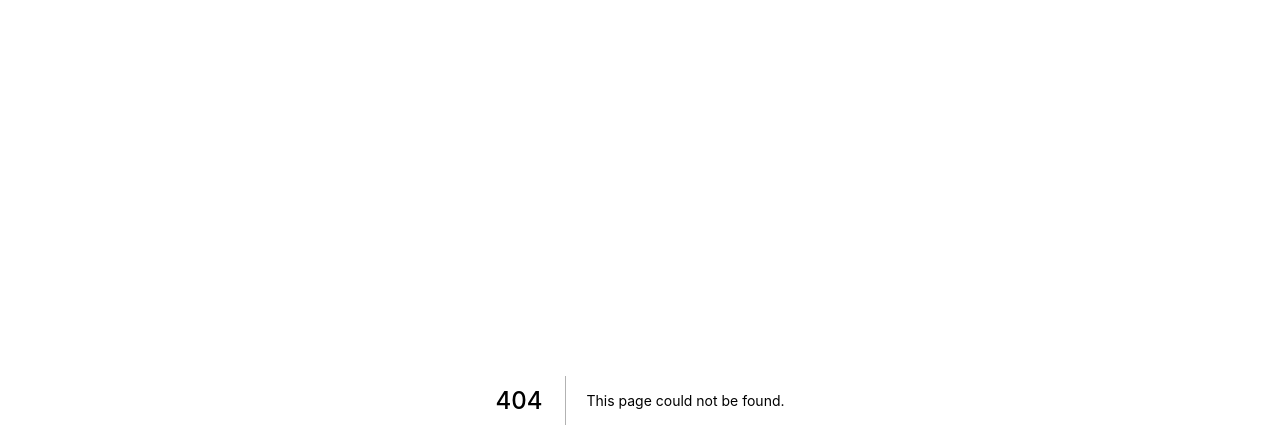
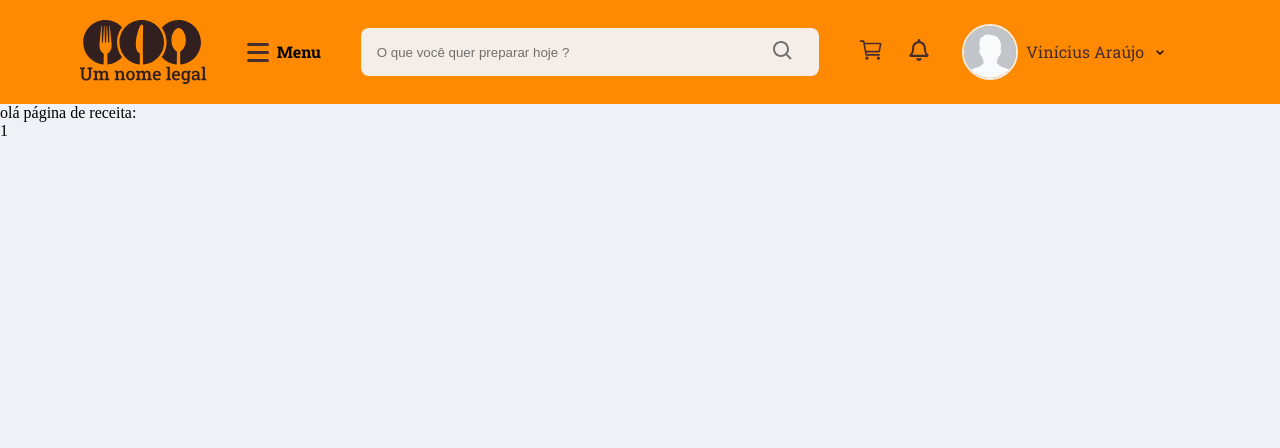
Before and after one commit to viniciuswz/site-de-receita-front-web, a Next.js app in the folder web/site-de-receitas/: page /receita/1 in a window 1280 px wide. Before the commit this address had no page. Shown: the top 448 px of the page. Built offline with nearby package versions, Linux system fonts and the light colour scheme.

Commit message:
feature(header): initial structure to Header

```diff
--- a/web/site-de-receitas/src/components/commom/Header/index.tsx
+++ b/web/site-de-receitas/src/components/commom/Header/index.tsx
@@ -1,10 +1,58 @@
-import { Container } from './styles';
+import Logo from '@/assets/images/logo.svg';
+
+import { BiSearch, BiChevronDown } from 'react-icons/bi';
+import { IoCartOutline } from 'react-icons/io5';
+import { FaRegBell } from 'react-icons/fa';
+
+import {
+  Container,
+  Content,
+  ButtonMenu,
+  SearchContainer,
+  MyAccountHeaderContainer,
+  MyAccountProfile,
+} from './styles';
 
 const Header: React.FC = () => {
   return (
-    <Container>
-      <p>Olá header Teste CI de novo</p>
-    </Container>
+    <Content>
+      <Container>
+        <Logo />
+        <ButtonMenu>
+          <div>
+            <span />
+            <span />
+            <span />
+          </div>
+          <span>Menu</span>
+        </ButtonMenu>
+        <SearchContainer>
+          <input type="text" placeholder="O que você quer preparar hoje ?" />
+          <button type="button">
+            <BiSearch size={24} color="#707070" />
+          </button>
+        </SearchContainer>
+        <MyAccountHeaderContainer>
+          <div>
+            <a href="#">
+              <IoCartOutline color="#472e2e" size={26} />
+            </a>
+            <a href="#">
+              <FaRegBell color="#472e2e" size={22} />
+            </a>
+          </div>
+          <MyAccountProfile>
+            <a href="#">
+              <div>
+                <img src="/images/default-profile.png" alt="" />
+              </div>
+              <span>Vinícius Araújo</span>
+            </a>
+            <BiChevronDown />
+          </MyAccountProfile>
+        </MyAccountHeaderContainer>
+      </Container>
+    </Content>
   );
 };
 
--- a/web/site-de-receitas/src/components/commom/Header/styles.ts
+++ b/web/site-de-receitas/src/components/commom/Header/styles.ts
@@ -1,6 +1,134 @@
 import styled from 'styled-components';
 
-export const Container = styled.header`
+export const Content = styled.header`
   width: 100%;
-  background-color: #c6c6c6;
+  background-color: #ff8a00;
 `;
+
+export const Container = styled.div`
+  width: 100%;
+  max-width: 1120px;
+  margin: 0 auto;
+  height: 104px;
+
+  display: flex;
+  align-items: center;
+  justify-content: space-between;
+`;
+
+export const ButtonMenu = styled.button`
+  cursor: pointer;
+  display: flex;
+  justify-content: center;
+  align-items: center;
+  border: 0;
+  background-color: transparent;
+
+  div {
+    width: 22px;
+    margin-right: 8px;
+
+    span {
+      width: 100%;
+      display: block;
+      background: #472e2e;
+      border-radius: 4px;
+      height: 3px;
+      ~ span {
+        margin-top: 5px;
+      }
+    }
+  }
+
+  span {
+    font-family: Roboto Slab;
+    font-weight: bold;
+    font-size: 16px;
+    line-height: 12px;
+  }
+`;
+
+export const SearchContainer = styled.div`
+  background-color: #f4ede8;
+  max-width: 458px;
+  width: 100%;
+  height: 48px;
+  border-radius: 8px;
+
+  display: flex;
+
+  input {
+    border: 0;
+    background-color: transparent;
+    color: #707070;
+    padding: 16px;
+    width: 100%;
+    &:-webkit-autofill {
+      -webkit-box-shadow: 0 0 0 30px white inset;
+    }
+    &::placeholder {
+      color: #707070;
+    }
+  }
+
+  button {
+    border: 0;
+    background-color: transparent;
+    appearance: none;
+    padding: 8px;
+    margin-right: 16px;
+  }
+`;
+
+export const MyAccountHeaderContainer = styled.div`
+  display: flex;
+
+  div {
+    display: flex;
+    justify-content: center;
+    align-items: center;
+    margin-right: 32px;
+
+    a {
+      text-decoration: none;
+      & ~ a {
+        margin-left: 24px;
+      }
+    }
+  }
+`;
+
+export const MyAccountProfile = styled.div`
+  a {
+    display: flex;
+    justify-content: center;
+    align-items: center;
+    div {
+      width: 56px;
+      height: 56px;
+      border-radius: 50%;
+      margin-right: 8px;
+      border: 2px solid #f4ede8;
+      position: relative;
+      overflow: hidden;
+      img {
+        width: 100%;
+        height: auto;
+        position: absolute;
+        top: 50%;
+        left: 50%;
+        transform: translate(-50%, -50%);
+      }
+    }
+    span {
+      font-family: Roboto Slab;
+      font-style: normal;
+      font-weight: normal;
+      font-size: 16px;
+      line-height: 16px;
+
+      color: #472e2e;
+      margin-right: 8px;
+    }
+  }
+`;
--- a/web/site-de-receitas/src/components/commom/ToastContainer/index.tsx
+++ b/web/site-de-receitas/src/components/commom/ToastContainer/index.tsx
@@ -1,8 +1,8 @@
 import { useTransition } from 'react-spring';
 
+import { ToastMessage, useToast } from '@/hooks/Toast';
 import { Container } from './styles';
 
-import { ToastMessage, useToast } from '../../hooks/Toast';
 import Toast from './Toast';
 
 interface ToastContainerProps {
--- /dev/null
+++ b/web/site-de-receitas/src/pages/receita/[slug].tsx
@@ -0,0 +1,21 @@
+import { Container } from '@/styles/Receita';
+
+import { useRouter } from 'next/router';
+import Header from '@/components/commom/Header';
+
+const Login: React.FunctionComponent = () => {
+  const router = useRouter();
+
+  const { slug } = router.query;
+  return (
+    <>
+      <Header />
+      <Container>
+        olá página de receita:
+        <br /> {slug}
+      </Container>
+    </>
+  );
+};
+
+export default Login;
--- /dev/null
+++ b/web/site-de-receitas/src/styles/pages/Receita.ts
@@ -0,0 +1,5 @@
+import styled from 'styled-components';
+
+export const Container = styled.div`
+  background: transparent;
+`;
```
Also changed, not shown: web/site-de-receitas/public/images/default-profile.png (added), web/site-de-receitas/public/images/logo.svg (added).
